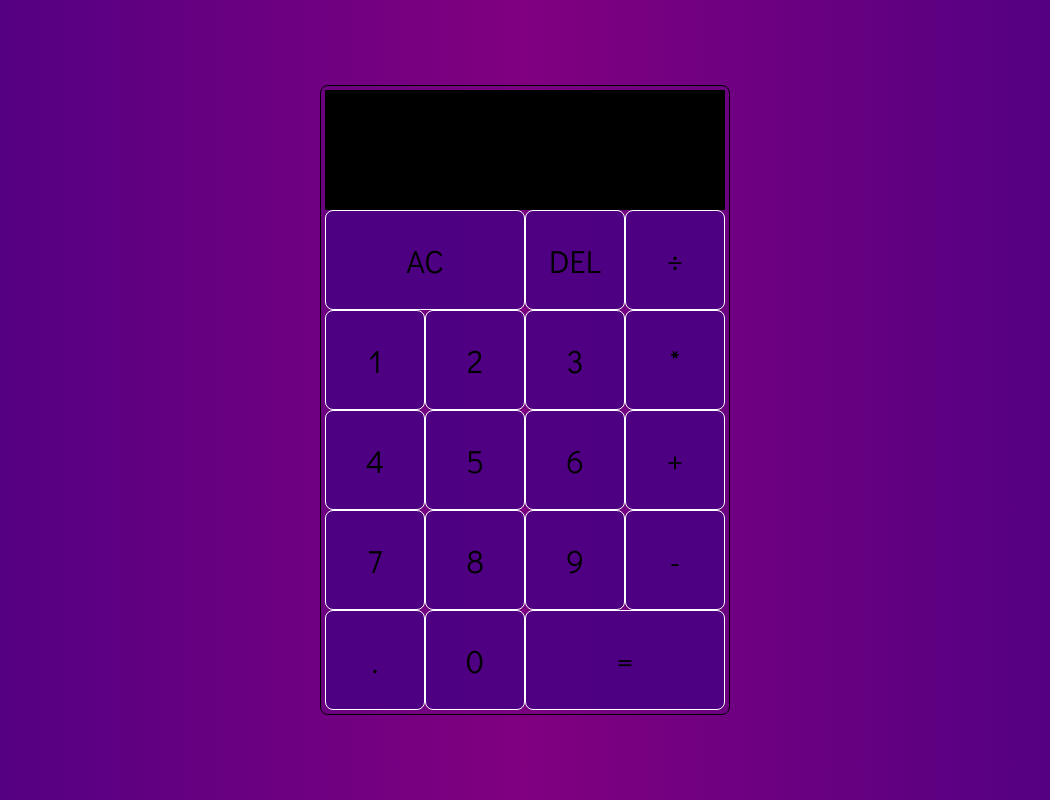
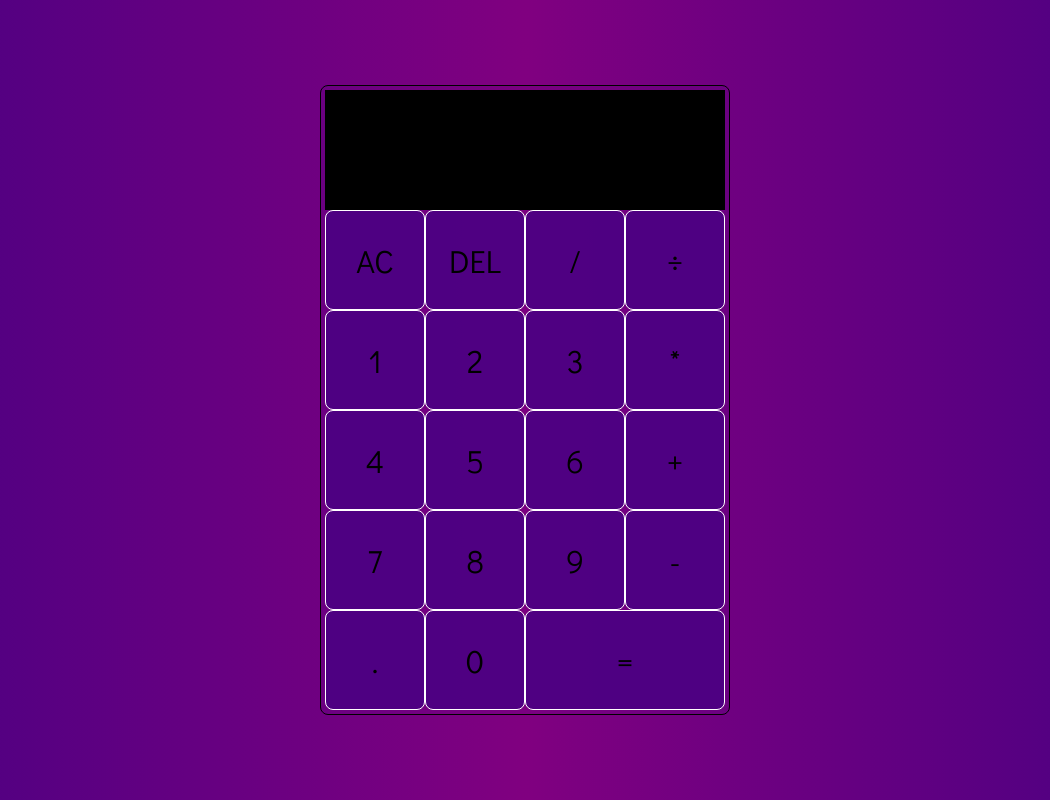
Before and after one commit to gabrielzerio/calculator, a plain HTML site: page index.html in a window 1280 px wide. Shown: the whole page, without its empty margins (115-1165 px from the left). Drawn offline with Linux system fonts and the light colour scheme.

Commit message:
adding the '/' operation

```diff
--- a/index.html
+++ b/index.html
@@ -18,8 +18,9 @@
             <div data-previous-operand class="previous-operand"></div>
             <div data-current-operand class="current-operand"></div>
         </div>
-        <button data-all-clear class="span-two">AC</button>
+        <button data-all-clear>AC</button>
         <button data-delete>DEL</button>
+        <button data-operation>/</button>
         <button data-operation>÷</button>
         <button data-number>1</button>
         <button data-number>2</button>
```
